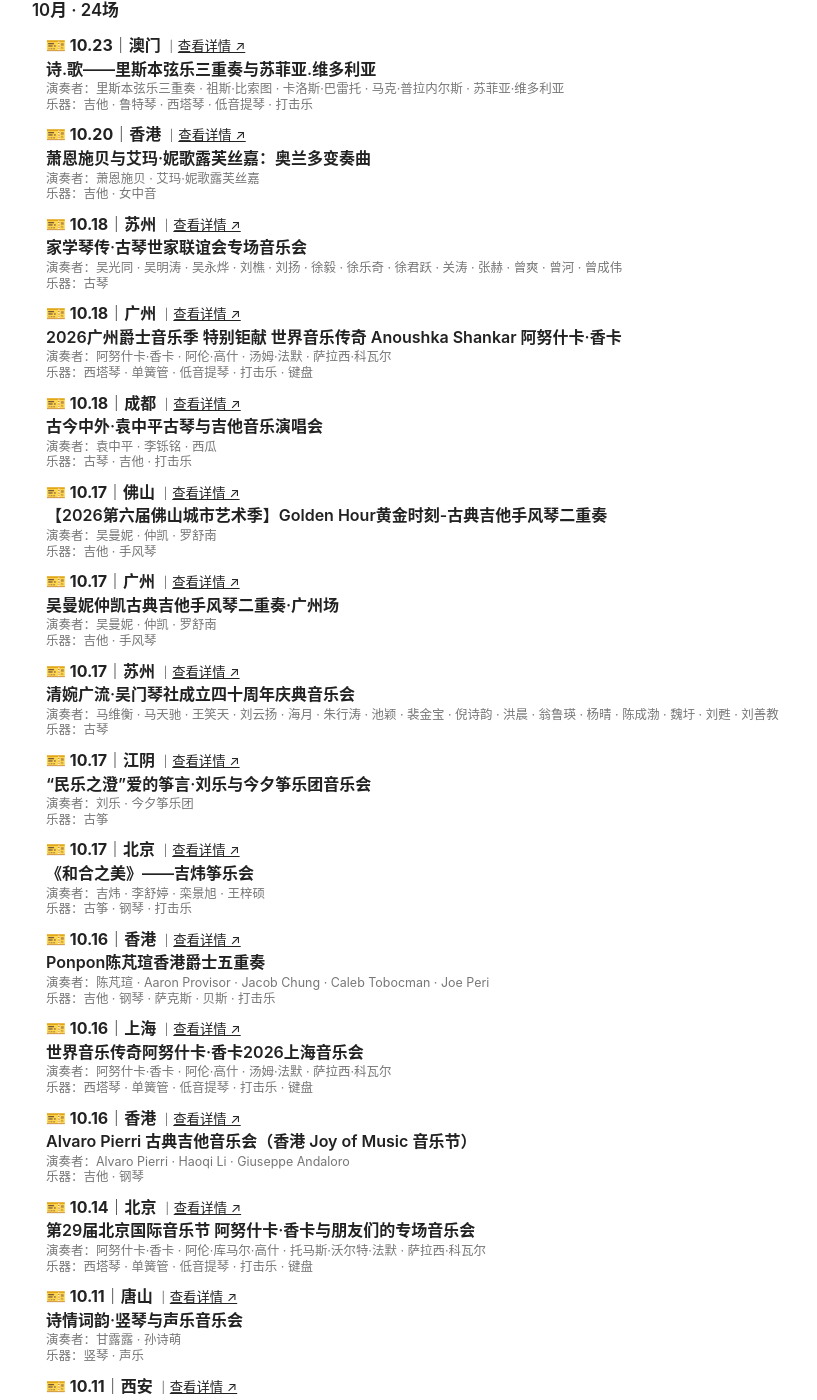
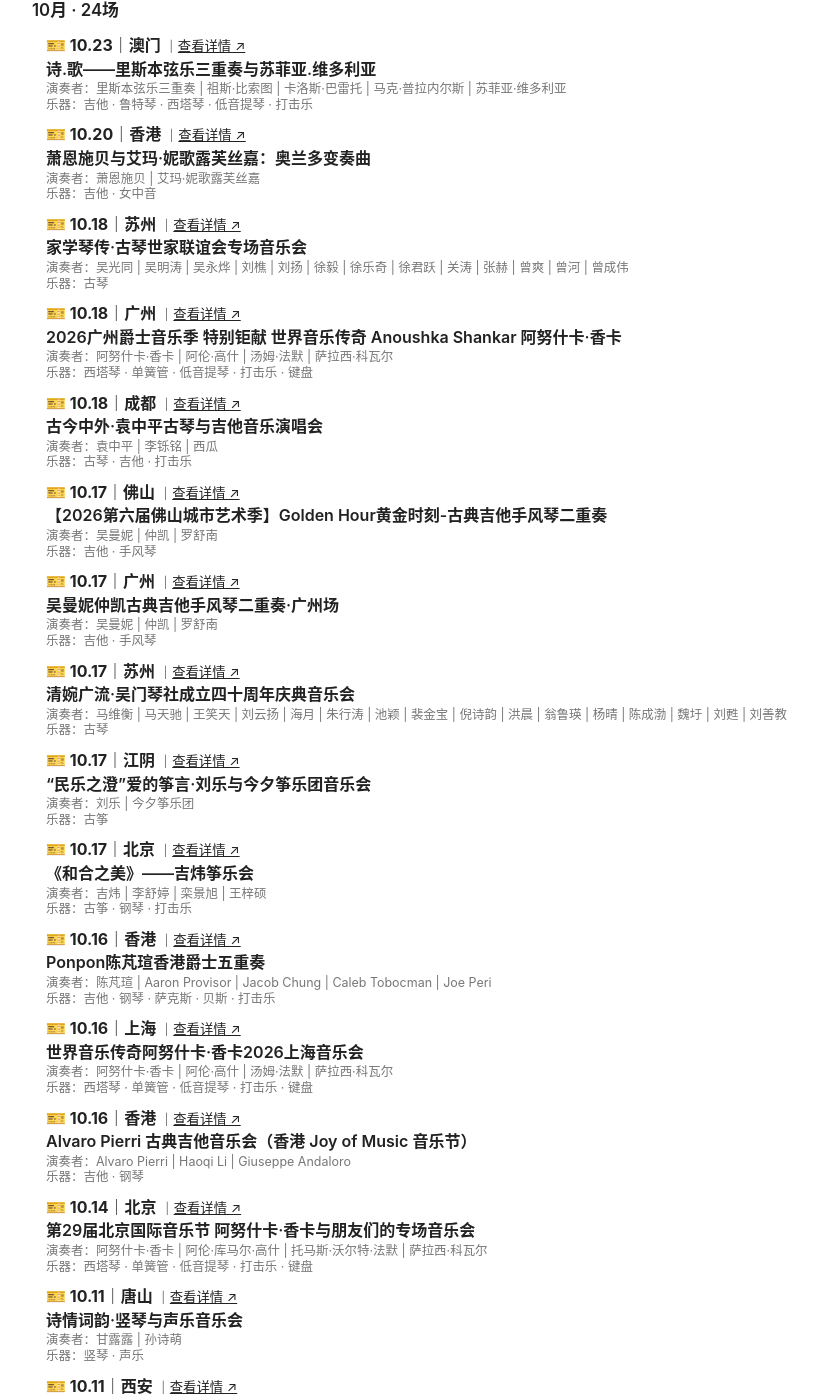
Before and after one commit to KeenKwok/boxianji, a Jekyll site: the page built from archive/index.md, in a window 1280 px wide and 1400 px high, scrolled down 343 px. Shown: the whole window, without its empty margins (228-1045 px from the left). Built offline with Jekyll 4.4.1, drawn with Linux system fonts in a browser that asks for light colours; some of the changed text lies outside the part shown.

```diff
--- a/archive/index.md
+++ b/archive/index.md
@@ -149,7 +149,7 @@ title: 演出档案
     line-height:1.25;
     color:#777;
   ">
-    演奏者：{{ event.performers | join: " · " }}
+    演奏者：{{ event.performers | join: " | " }}
   </div>
 
   {% endif %}
```
